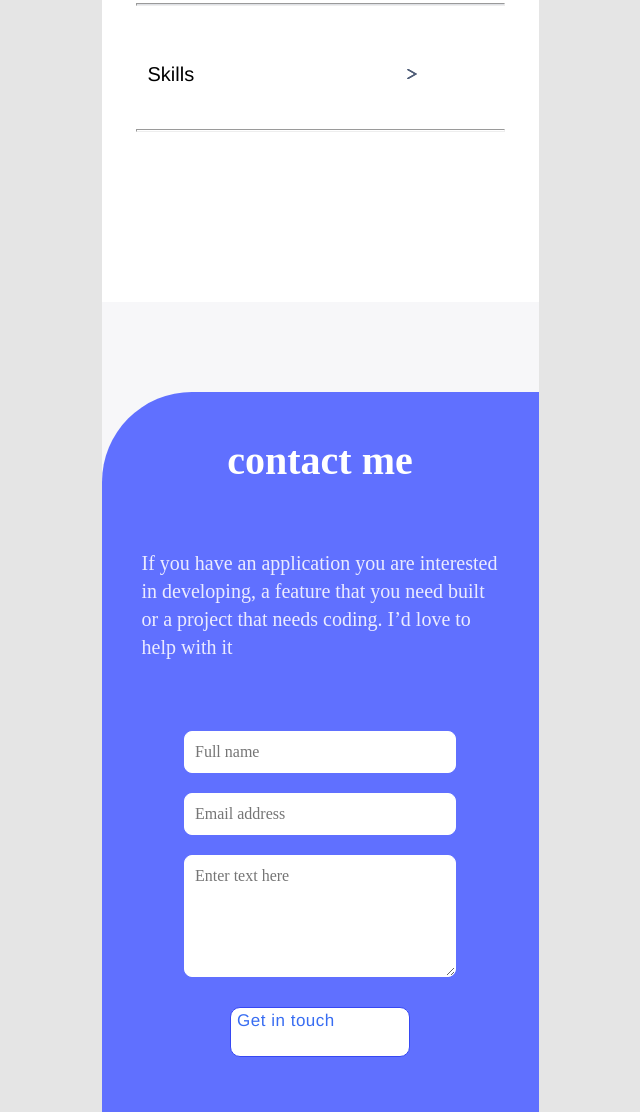
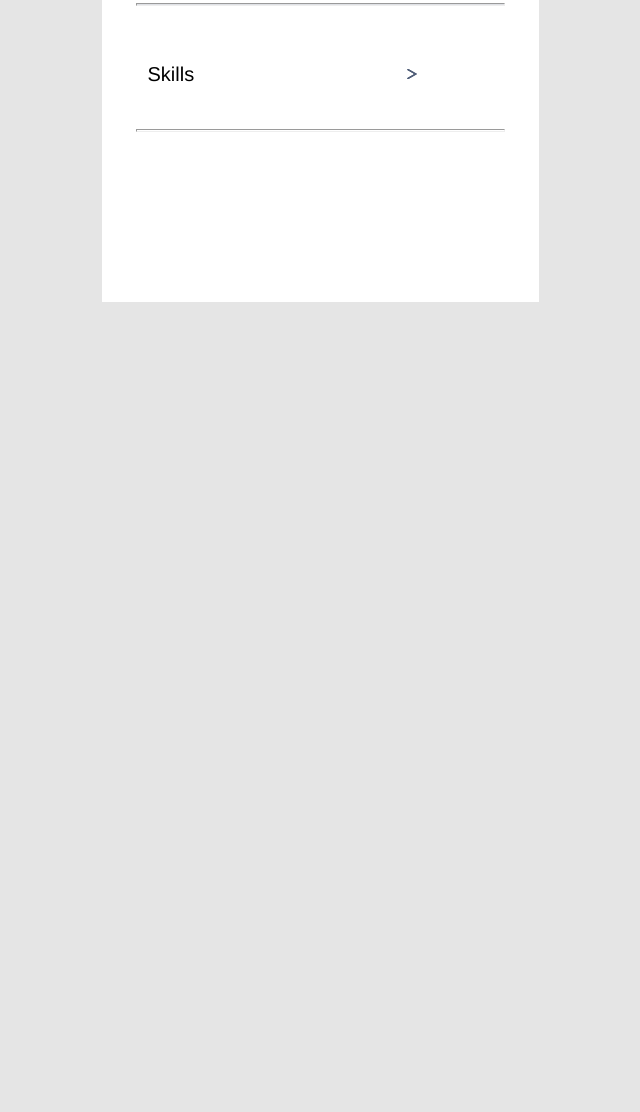
Before and after one commit to hislordshipprof/Microverse-portfolio, a website: page index.html in a window 1280 px wide. Shown: the part 4662-5774 px from the top of the page, without its empty margins (351-991 px from the left). After the commit the page ends 4964 px from the top, so only its background shows below. Drawn offline with Linux system fonts and the light colour scheme.

Commit message:
Index.html fixed

```diff
--- a/index.html
+++ b/index.html
@@ -335,41 +335,24 @@
         </div>
        </section>
 
-
-       <section class="contact">
-        <div class="contact-main">
-      <h3 class="contact-title">
-            contact me
-          </h3>
-<p class="contact-subtitle">If you have an application you are interested in developing,
-   a feature that you need built or a project that needs coding.
-   I’d love to help with it </p>
-    <div class="contact-form">
-       <form action="https://formspree.io/f/mwkybndd" method="POST">
-          <input type="text" name="Name" placeholder="Full name" required />
-          <input
-            type="email"
-            name="Email"
-            placeholder="Email address"
-            required
-          />
-          <textarea
-            name="message"
-            cols="30"
-            rows="10"
-            placeholder="Enter text here"
-            required
-          ></textarea>
-          <button type="submit" class="contact-button">Get in touch</button>
-        </form>
-    </div>
-
-        </div>
-
-
-
-
-       </section>
+       <!-- <section class="contact-wrapper">
+      <div class="contact-container">
+        <h3 class="intro-text">Contact me</h3>
+        <p>
+          If you have an application you are interested in developing,
+          a feature that you need built or a project that needs
+          coding. I’d love to help with it
+        </p>
+      <form action="https://formspree.io/f/mgedddej" method="post">
+        <ul>
+          <li><input name="Name" id="text" type="text" placeholder="Your name" maxlength="30" required></li>
+          <li><input name="Email" id="email" type="email" placeholder="Your email address" required></li>
+          <li><textarea name="comment" placeholder="Write your message here" maxlength="500" required></textarea></li>
+          <li><button type="submit" value="Submit" class="btn">Get In Touch</button></li>
+        </ul>
+      </form>
+      </div>
+    </section> -->
       </div>
     </section>
     </main>
--- a/style.css
+++ b/style.css
@@ -687,110 +687,89 @@ img:hover {
   height: 1px;
   margin: 23px 0 139.5px;
 }
-
-
-.contact {
-  height:90vh;
-  display: flex;
-  flex-direction: column;
-  align-items: center;
-margin: 90px 0 0;
-  border-radius: 90px 0 0 0;
-  background-color:#6070ff;
-  background-image: url(./img/contact_background.png) no-repeat;
+/*
+.contact-wrapper {
+  margin-top: -100px;
+  padding-bottom: 50px;
+  background-image: url('img/contact-bg.svg');
+  background-size: cover;
+  background-repeat: no-repeat;
+  z-index: -2;
 }
 
-.contact-main{
-  display: flex;
-  flex-direction: column;
+.contact-container {
+  padding: 103px 24px 0 24px;
+  background-image: url('img/contact-form-shapes-mobile.svg');
+  background-color: #6070ff;
+  background-size: 65% 99%;
+  background-repeat: no-repeat;
+  background-position-x: right;
+  background-position-y: 15px;
+  z-index: -1;
+}
 
-  justify-content: center;
-  align-items: center;
-}
-.contact-title{
+.contact-container .intro-text {
+  text-align: center;
+  color: white;
   font-family: 'Poppins';
     font-style: normal;
     font-weight: 700;
     font-size: 40px;
 
-
-  display: flex;
-  color: #FFFFFF;
 }
 
-
-.contact-subtitle{
-  font-family: 'Poppins';
-    font-style: normal;
-    font-weight: 400;
+.contact-container p {
+  text-align: center;
+  color: whitesmoke;
   font-size: 20px;
   line-height: 28px;
-  margin: 10px 20px;
-  padding: 10px 20px;
-
-    color: #EBEBFF;
+  padding-bottom: 30px;
 }
 
-.contact-form{
-  display: flex;
-  flex-direction: column;
-  justify-content: center;
-  align-items: center;
-  margin: 20px 0;
+.contact-container input,
+textarea {
+  width: 100%;
+  background-color: white;
+  margin-bottom: 20px;
+  border-radius: 8px;
+  border-color: transparent;
+  color: black;
+  font-family: Poppins, Arial, Helvetica, sans-serif;
+  font-weight: 400;
+  padding: 15px 38px 15px 16px;
+  -webkit-box-sizing: border-box;
+  -moz-box-sizing: border-box;
+  box-sizing: border-box;
 }
 
-.contact-form >form{
-  display: flex;
-  flex-direction: column;
-  justify-content: center;
-  align-items: center;
-  margin: 20px 0;
+.contact-container input {
+  font-size: 17px;
+  line-height: 20px;
 }
-.contact-form >form>input{
-  width: 250px;
-  height: 20px;
-  border-radius: 8px;
-  border: 1px solid #FFFFFF;
-  padding: 10px;
-  margin: 10px 0;
-  font-family: 'Poppins';
-  font-style: normal;
-  font-weight: 400;
-  font-size: 16px;
-  line-height: 20px;
-  color: #FFFFFF;
 
+.contact-container textarea {
+  height: 170px;
+  font-size: 15px;
+  line-height: 24px;
 }
-.contact-form >form>textarea{
-  width: 250px;
-  height: 100px;
-  border-radius: 8px;
-  border: 1px solid #FFFFFF;
-  padding: 10px;
-  margin: 10px 0;
-  font-family: 'Poppins';
-  font-style: normal;
-  font-weight: 400;
-  font-size: 16px;
-  line-height: 20px;
-  color: #FFFFFF;
-}
-.contact-button{
+
+.contact-container button {
   display: flex;
     font: 500 17px/1.41 "Poppins", Helvetica, Arial, serif;
     color: #386df2;
     letter-spacing: 0.51px;
     border: 1px solid #3648f3;
     border-radius: 10px 10px 10px 10px;
-    height: 50px;
-    width: 180px;
+    height: 40px;
+    width: 150px;
     margin-top: 20px;
     background-color: #fff;
 }
-.contact-button:hover{
-    background-color: #002ead;
+
+button:hover {
+  background-color: #1242c6;
   opacity: 0.7;
   transition: 0.7s;
   cursor: pointer;
   color: white;
-}
+} */
```
Also changed, not shown: img/contact-bg.svg (added), img/contact-form-shapes-mobile.svg (added). Lines whose indentation alone changed are shown as unchanged.
